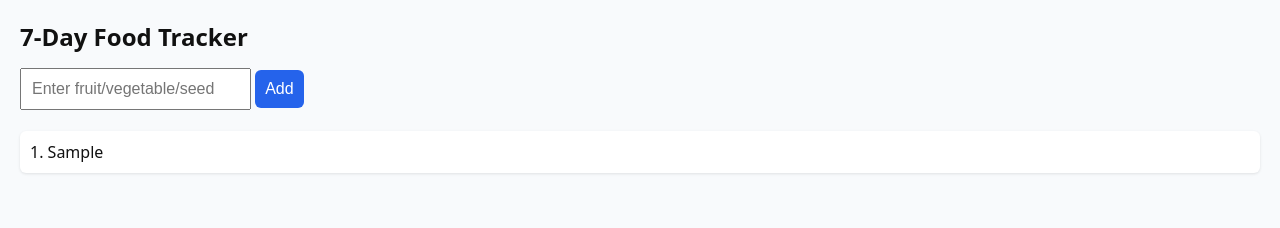
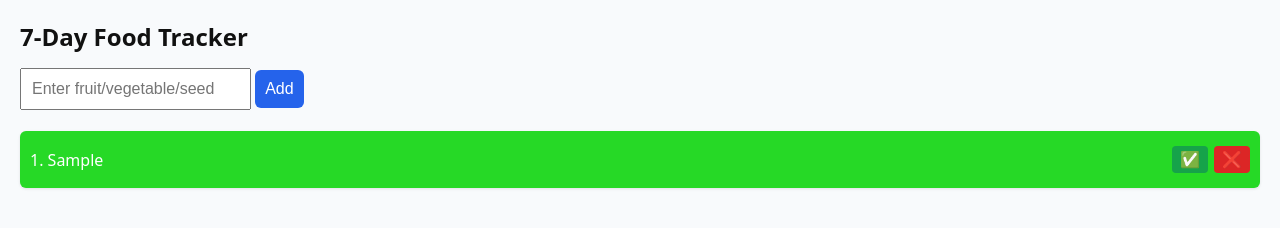
Before and after one commit to rastohal/30, a plain HTML site: page index.html in a window 1280 px wide. Both pictures are taken after typing "Sample" into the empty fields and a click on the button "Add". Drawn offline with Linux system fonts and the light colour scheme.

Commit message:
Add files via upload

```diff
--- a/index.html
+++ b/index.html
@@ -28,12 +28,29 @@
     button:hover { background: #1e40af; }
     ul { list-style: none; padding: 0; }
     li {
-      background: #fff;
+      display: flex;
+      justify-content: space-between;
+      align-items: center;
       margin: 5px 0;
       padding: 10px;
       border-radius: 6px;
       box-shadow: 0 1px 3px rgba(0,0,0,0.1);
+      color: white;
+      font-weight: 500;
     }
+    .item-buttons {
+      display: flex;
+      gap: 6px;
+    }
+    .delete-btn, .refresh-btn {
+      border: none;
+      border-radius: 4px;
+      cursor: pointer;
+      font-size: 1rem;
+      padding: 4px 8px;
+    }
+    .delete-btn { background: #dc2626; color: white; }
+    .refresh-btn { background: #16a34a; color: white; }
     .highlight { font-weight: bold; }
   </style>
 </head>
@@ -63,6 +80,17 @@
       localStorage.setItem(STORAGE_KEY, JSON.stringify(data));
     }
 
+    function daysOld(timestamp) {
+      const now = Date.now();
+      return Math.floor((now - timestamp) / (24*60*60*1000));
+    }
+
+    function getColorByAge(age) {
+      // age 0 = green (120), age 6 = red (0)
+      const hue = Math.max(0, 120 - age * 20);
+      return `hsl(${hue}, 70%, 50%)`;
+    }
+
     function renderList() {
       const data = loadData();
       const list = document.getElementById("foodList");
@@ -70,7 +98,41 @@
       let items = Object.keys(data).sort((a, b) => a.localeCompare(b));
       items.forEach((item, index) => {
         const li = document.createElement("li");
-        li.textContent = `${index + 1}. ${item}`;
+
+        const age = daysOld(data[item]);
+        li.style.backgroundColor = getColorByAge(age);
+
+        const textSpan = document.createElement("span");
+        textSpan.textContent = `${index + 1}. ${item}`;
+
+        const btns = document.createElement("div");
+        btns.classList.add("item-buttons");
+
+        const delBtn = document.createElement("button");
+        delBtn.textContent = "❌";
+        delBtn.classList.add("delete-btn");
+        delBtn.onclick = () => {
+          let d = loadData();
+          delete d[item];
+          saveData(d);
+          renderList();
+        };
+
+        const refreshBtn = document.createElement("button");
+        refreshBtn.textContent = "✅";
+        refreshBtn.classList.add("refresh-btn");
+        refreshBtn.onclick = () => {
+          let d = loadData();
+          d[item] = Date.now();
+          saveData(d);
+          renderList();
+        };
+
+        btns.appendChild(refreshBtn);
+        btns.appendChild(delBtn);
+
+        li.appendChild(textSpan);
+        li.appendChild(btns);
         list.appendChild(li);
       });
     }
@@ -92,32 +154,28 @@
       const input = document.getElementById("foodInput");
       const value = input.value.trim().toLowerCase();
       const data = loadData();
-      const list = document.getElementById("foodList");
       const items = Object.keys(data);
 
-      // reset list
       renderList();
 
       if (!value) return;
 
-      // find matches
       const matches = items.filter(item => item.toLowerCase().startsWith(value));
 
       if (matches.length > 0) {
+        const list = document.getElementById("foodList");
         list.querySelectorAll("li").forEach(li => {
           matches.forEach(match => {
             if (li.textContent.toLowerCase().includes(match.toLowerCase())) {
-              let name = match;
-              let boldPart = name.substring(0, value.length);
-              let rest = name.substring(value.length);
-              li.innerHTML = `${[...items].sort().indexOf(match) + 1}. <span class="highlight">${boldPart}</span>${rest}`;
+              let boldPart = match.substring(0, value.length);
+              let rest = match.substring(value.length);
+              li.firstChild.innerHTML = `${[...items].sort().indexOf(match) + 1}. <span class="highlight">${boldPart}</span>${rest}`;
             }
           });
         });
       }
     }
 
-    // register service worker
     if ("serviceWorker" in navigator) {
       navigator.serviceWorker.register("service-worker.js");
     }
```
